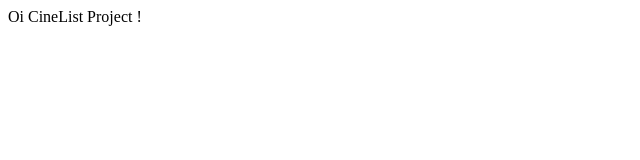
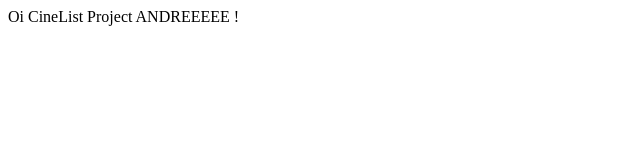
Before and after one commit to kahzitacodes/cinelist, a React (Create React App) app: page / in a window 1280 px wide. Shown: the top 160 px of the page, without its empty margins (0-640 px from the left). Built offline with nearby package versions, Linux system fonts and the light colour scheme.

Commit message:
my personal push on my branch

```diff
--- a/src/App.js
+++ b/src/App.js
@@ -1,7 +1,7 @@
 function App() {
   return (
     <div className="App">
-      Oi CineList Project !
+      Oi CineList Project ANDREEEEE !
     </div>
   );
 }
```
